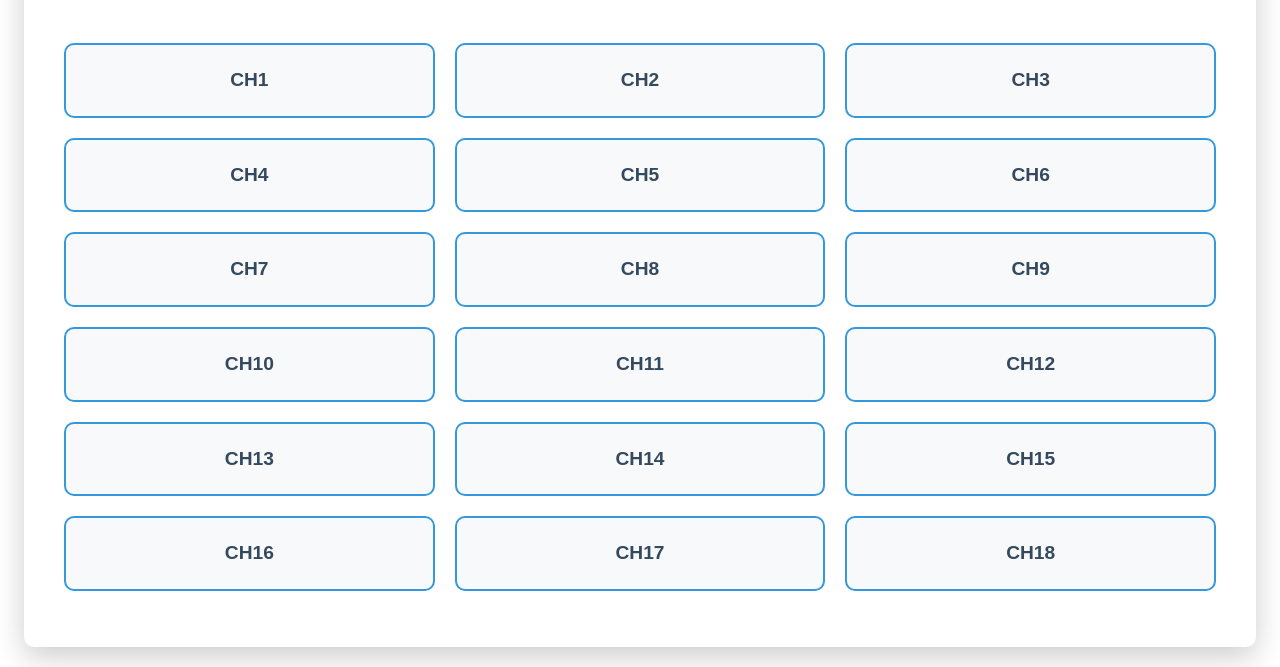
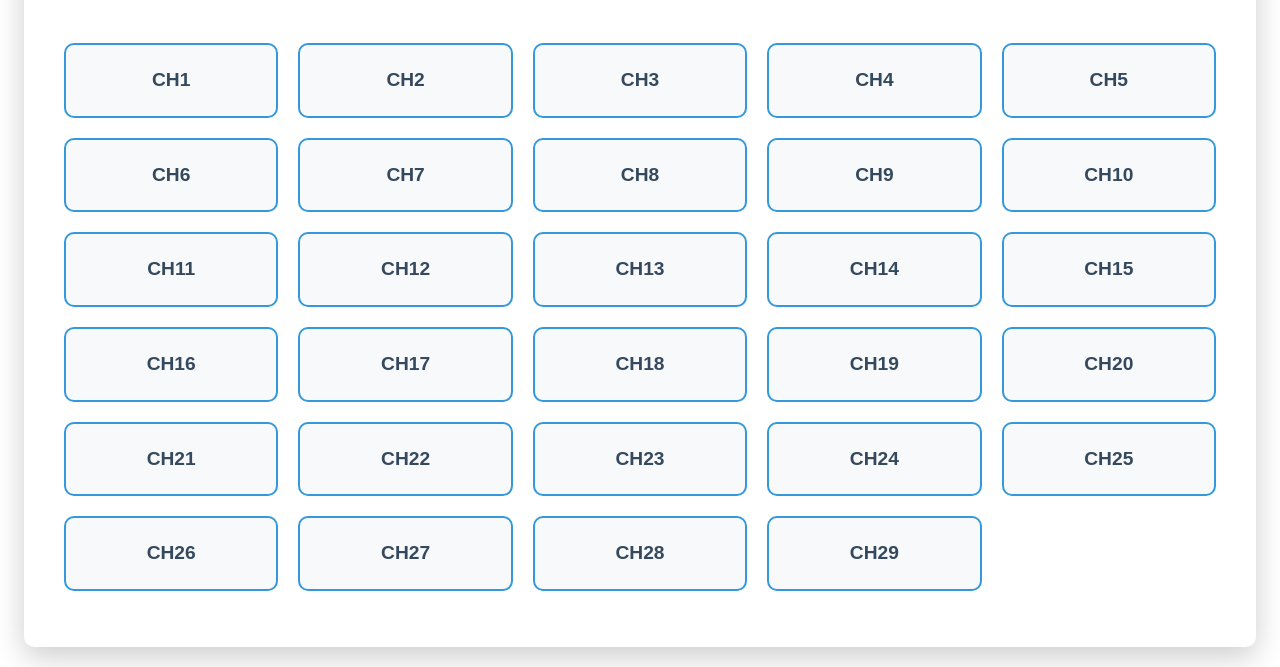
Before and after one commit to wandafeng/UX3, a plain HTML site: page index.html in a window 1280 px wide. Shown: the part 167-834 px from the top of the page. Drawn offline with Linux system fonts and the light colour scheme.

Commit message:
Update index.html

```diff
--- a/index.html
+++ b/index.html
@@ -47,7 +47,7 @@
             padding: 0;
             /* 使用Grid佈局實現左右排列 */
             display: grid;
-            grid-template-columns: repeat(3, 1fr); /* 預設每行顯示3個項目 */
+            grid-template-columns: repeat(5, 1fr); /* 每行顯示5個項目 */
             gap: 20px; /* 項目之間的間距 */
             justify-items: center; /* 讓每個網格項目內容置中 */
         }
@@ -67,18 +67,8 @@
         }
 
         .chapter-list li {
-            background: #f8f9fa;
-            border: 2px solid #3498db;
-            border-radius: 10px;
-            padding: 20px;
-            transition: transform 0.3s, box-shadow 0.3s;
             width: 100%; /* 確保項目填滿網格單元 */
             box-sizing: border-box; /* 讓padding和border包含在width內 */
-        }
-
-        .chapter-list li:hover {
-            transform: translateY(-5px);
-            box-shadow: 0 8px 20px rgba(0,0,0,0.1);
         }
 
         .chapter-list a {
@@ -87,10 +77,21 @@
             font-size: 1.2em;
             font-weight: bold;
             display: block; /* 讓連結填滿整個li區域 */
+            background: #f8f9fa;
+            border: 2px solid #3498db;
+            border-radius: 10px;
+            padding: 20px;
+            transition: transform 0.3s, box-shadow 0.3s, background-color 0.3s;
+            text-align: center;
+            width: 100%;
+            box-sizing: border-box;
         }
 
         .chapter-list a:hover {
             color: #2980b9;
+            transform: translateY(-5px);
+            box-shadow: 0 8px 20px rgba(0,0,0,0.1);
+            background-color: #e3f2fd;
         }
 
     </style>
@@ -117,6 +118,17 @@
                 <li><a href="chapter16.html">CH16</a></li>
                 <li><a href="chapter17.html">CH17</a></li>
                 <li><a href="chapter18.html">CH18</a></li>
+                <li><a href="chapter19.html">CH19</a></li>
+                <li><a href="chapter20.html">CH20</a></li>
+                <li><a href="chapter21.html">CH21</a></li>
+                <li><a href="chapter22.html">CH22</a></li>
+                <li><a href="chapter23.html">CH23</a></li>
+                <li><a href="chapter24.html">CH24</a></li>
+                <li><a href="chapter25.html">CH25</a></li>
+                <li><a href="chapter26.html">CH26</a></li>
+                <li><a href="chapter27.html">CH27</a></li>
+                <li><a href="chapter28.html">CH28</a></li>
+                <li><a href="chapter29.html">CH29</a></li>
             </ul>
         </div>
     </div>
```
